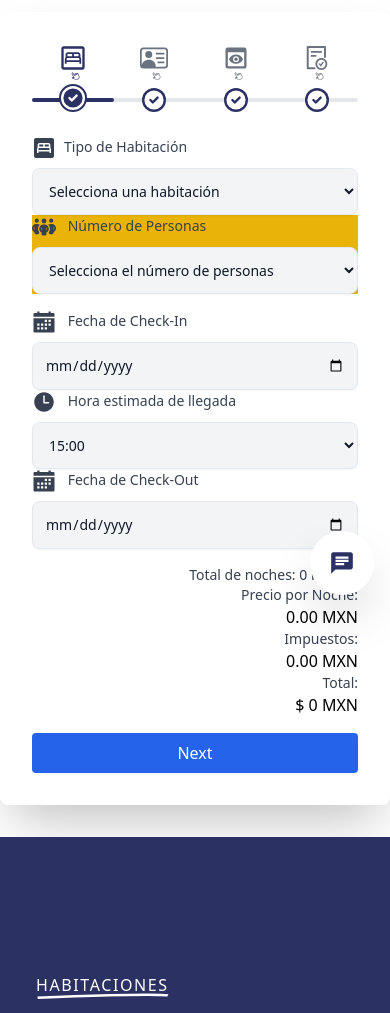
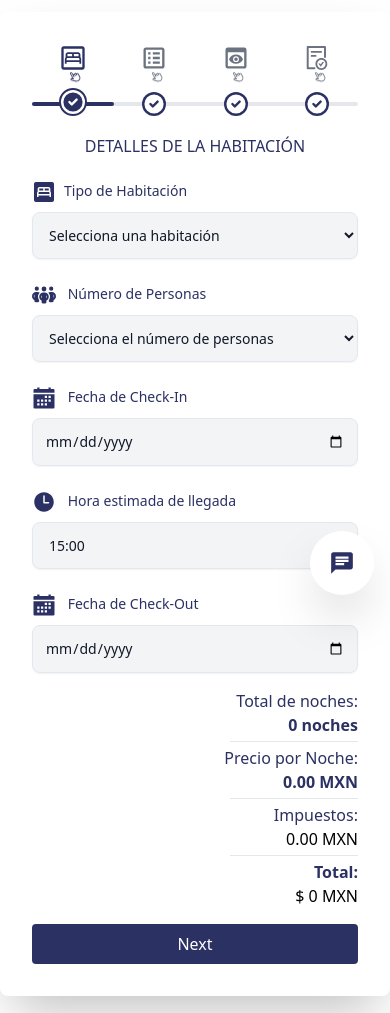
Before and after one commit to OzkrMebasser/plaza-nardos-hotel, a Next.js app: page /reservaciones in a window 390 px wide. Shown: the part 233-1246 px from the top of the page. Built offline with nearby package versions, Linux system fonts and the light colour scheme.

Commit message:
working in UI booking steps

```diff
--- a/src/app/components/BookingSteps/RoomInfoForm.jsx
+++ b/src/app/components/BookingSteps/RoomInfoForm.jsx
@@ -8,9 +8,7 @@ import { MdBedroomParent } from "react-icons/md";
 import { FaPeopleGroup } from "react-icons/fa6";
 import { IoCalendarSharp } from "react-icons/io5";
 import { IoTime } from "react-icons/io5";
-
-
-
+import SubTitle from "../SubTitle";
 
 const RoomInfoForm = ({ onSubmit }) => {
   const { getTranslations } = useLanguage();
@@ -125,14 +123,15 @@ const RoomInfoForm = ({ onSubmit }) => {
 
   return (
     <form onSubmit={formik.handleSubmit} className="space-y-4 mt-12 ">
+      <SubTitle title={translations.bookingInfo.roomDetails} />
       <div className="lg:grid lg:grid-cols-2 lg:gap-4">
-        <div className="">
+        <div className="mt-6 lg:mt-0">
           <label
             htmlFor="roomType"
-            className="block text-sm font-medium text-gray-700 align-middle"
+            className="block text-sm font-medium text-[#2b3163] align-middle"
           >
-             <MdBedroomParent className="inline w-6 h-6 mr-2" />Tipo de Habitación
-
+            <MdBedroomParent className="inline w-6 h-6 mr-2" />
+            Tipo de Habitación
           </label>
 
           <select
@@ -154,13 +153,12 @@ const RoomInfoForm = ({ onSubmit }) => {
           ) : null}
         </div>
 
-        <div className="bg-yellow-500 sm:mt-8 lg:mt-0">
+        <div className="mt-6 lg:mt-0">
           <label
             htmlFor="numberOfPeople"
-            className="block text-sm font-medium text-gray-700"
+            className="block text-sm font-medium text-[#2b3163]"
           >
-              <FaPeopleGroup className="inline w-6 h-6 mr-2"/> {" "}Número de Personas{" "}
-
+            <FaPeopleGroup className="inline w-6 h-6 mr-2" /> Número de Personas{" "}
           </label>
           <select
             id="numberOfPeople"
@@ -181,12 +179,13 @@ const RoomInfoForm = ({ onSubmit }) => {
 
       {/* Check-in, Check-out, and Arrival Time in 3 columns in lg */}
       <div className="lg:grid lg:grid-cols-3 lg:gap-4">
-        <div>
+        <div className="mt-6 lg:mt-0">
           <label
             htmlFor="checkInDate"
-            className="block text-sm font-medium text-gray-700"
+            className="block text-sm font-medium text-[#2b3163]"
           >
-            <IoCalendarSharp className="inline w-6 h-6 mr-2" />  Fecha de Check-In
+            <IoCalendarSharp className="inline w-6 h-6 mr-2" /> Fecha de
+            Check-In
           </label>
           <input
             type="date"
@@ -208,10 +207,10 @@ const RoomInfoForm = ({ onSubmit }) => {
           )}
         </div>
 
-        <div>
+        <div className="mt-6 lg:mt-0">
           <label
             htmlFor="estimatedArrivalTime"
-            className="block text-sm font-medium text-gray-700"
+            className="block text-sm font-medium text-[#2b3163]"
           >
             <IoTime className="inline w-6 h-6 mr-2" /> Hora estimada de llegada
           </label>
@@ -237,12 +236,13 @@ const RoomInfoForm = ({ onSubmit }) => {
           ) : null}
         </div>
 
-        <div>
+        <div className="mt-6 lg:mt-0">
           <label
             htmlFor="checkOutDate"
-            className="block text-sm font-medium text-gray-700"
+            className="block text-sm font-medium text-[#2b3163]"
           >
-           <IoCalendarSharp className="inline w-6 h-6 mr-2" />  Fecha de Check-Out
+            <IoCalendarSharp className="inline w-6 h-6 mr-2" /> Fecha de
+            Check-Out
           </label>
           <input
             type="date"
@@ -265,29 +265,47 @@ const RoomInfoForm = ({ onSubmit }) => {
         </div>
       </div>
 
-      <div className="mt-4">
+      <div className="mt-6 lg:mt-0 border-red-500">
         {isBeforeCheckInTime() && (
-          <p className="text-red-500 mt-2">
+          <strong>
+            {" "}
+            <p className="text-red-500 mt-4 mb-4">
               Nota: El check-in es a partir de las 3:00 p.m. Sin embargo, puedes
               utilizar las instalaciones del hotel antes de esa hora.
             </p>
+          </strong>
         )}
         <div className="text-right">
-          <label className="block text-sm font-medium text-gray-700">
+          <label className="block text-[1rem]  font-medium text-[#2b3163]">
             Total de noches:{" "}
+          </label>
+          <strong>
+            {" "}
+            <p className="text-[#2b3163] ">
+              {" "}
               {calculateNights(formik.values) === 1
                 ? `${calculateNights(formik.values)} noche`
                 : `${calculateNights(formik.values)} noches`}
-          </label>
-          <label className="block text-sm font-medium text-gray-700">
+            </p>
+          </strong>
+          <span className="flex justify-end mt-1 mb-1">
+            <hr className="w-[8rem]" />
+          </span>
+          <label className="block text-[1rem]  font-medium text-[#2b3163]">
             Precio por Noche:
           </label>
-          <span>
+          <strong>
+            {" "}
+            <p className="text-[#2b3163]">
               {selectedRoom
                 ? `${formatNumber(selectedRoom.price[currency])} ${currency}`
                 : `0.00 ${currency}`}
+            </p>
+          </strong>
+          <span className="flex justify-end mt-1 mb-1">
+            <hr className="w-[8rem]" />
           </span>
-          <label className="block text-sm font-medium text-gray-700">
+          <label className="block text-[1rem]  font-medium text-[#2b3163]">
             Impuestos:
           </label>
           <span>
@@ -295,9 +313,13 @@ const RoomInfoForm = ({ onSubmit }) => {
               ? `${formatNumber(selectedRoom.fees[currency])} ${currency}`
               : `0.00 ${currency}`}
           </span>
-          <label className="block text-sm font-medium text-gray-700">
+          <span className="flex justify-end mt-1 mb-1">
+            <hr className="w-[8rem]" />
+          </span>
+          <label className="block text-[1rem]  font-bold text-[#2b3163]">
             Total:
           </label>
+
           <span>
             {currency === "EUR" ? "€" : "$"} {formatNumber(totalPrice)}{" "}
             {currency}
@@ -308,7 +330,7 @@ const RoomInfoForm = ({ onSubmit }) => {
       <div className="mt-4">
         <button
           type="submit"
-          className="w-full px-4 py-2 bg-blue-600 text-white rounded"
+          className="w-full px-4 py-2 bg-[#2b3163] text-white rounded"
           disabled={!formik.isValid || formik.isSubmitting}
         >
           Next
--- a/src/app/components/BookingSteps/StepForm.jsx
+++ b/src/app/components/BookingSteps/StepForm.jsx
@@ -6,6 +6,7 @@ import { BsPersonVcard } from "react-icons/bs";
 import { MdPreview } from "react-icons/md";
 import { AiOutlineFileDone } from "react-icons/ai";
 import { LiaHandPointerSolid } from "react-icons/lia";
+import { BiSpreadsheet } from "react-icons/bi";
 
 
 import Title from "@/app/components/Title";
@@ -37,7 +38,7 @@ const StepForm = () => {
     {
       number: 2,
       label: `${translations.bookingInfo.personalInfo}`,
-      icon: BsPersonVcard,
+      icon: BiSpreadsheet,
     },
     { number: 3, label: `${translations.bookingInfo.review}`, icon: MdPreview },
     {
@@ -89,11 +90,11 @@ const StepForm = () => {
           <h2 className="sr-only">Steps</h2>
 
           {/* Progress Bar Background */}
-          <div className="absolute top-[3.4rem] lg:top-[2.8rem] w-full h-1 bg-gray-200 rounded-lg"></div>
+          <div className="absolute top-[3.6rem] lg:top-[3.08rem] w-full h-1 bg-gray-200 rounded-lg"></div>
 
           {/* Progress Indicator */}
           <div
-            className="absolute top-[3.4rem] lg:top-[2.8rem] h-1 bg-[#2b3163] rounded-lg"
+            className="absolute top-[3.6rem] lg:top-[3.08rem] h-1 bg-[#2b3163] rounded-lg"
             style={{
               width: `${progressPercentage}%`,
               transition: "width 0.3s",
@@ -111,7 +112,7 @@ const StepForm = () => {
                 }`}
               >
                 <span
-                  className={`absolute -bottom-6 rounded-full  ${
+                  className={`absolute -bottom-7 rounded-full  ${
                     currentStep >= step.number
                       ? "bg-white text-[#2b3163] border-2 border-[#2b3163]"
                       : "bg-[#2b3163] text-white"
@@ -139,7 +140,7 @@ const StepForm = () => {
                     {<step.icon className="h-7 w-7" />}
 
                   </span>
-                  <span className=" ml-1 mt-5 text-center absolute block sm:hidden"><LiaHandPointerSolid className="h-[10px] w-[10px] -rotate-[30deg] "/></span>
+                  <span className=" ml-1 mt-5 text-center absolute block sm:hidden moving-span"><LiaHandPointerSolid className="h-[13px] w-[13px] -rotate-[30deg] "/></span>
                 </div>
               </li>
             ))}
--- /dev/null
+++ b/src/app/components/SubTitle.jsx
@@ -0,0 +1,16 @@
+import React from 'react'
+
+const SubTitle = ({title}) => {
+  return (
+    <>
+        <div className="max-w-2xl mx-auto text-center uppercase ">
+          <h4 className="text-[1rem] lg:text-[1.5rem] font-light text-[#2b3163] leading-tight">
+           {title}
+          </h4>
+
+        </div>
+    </>
+  )
+}
+
+export default SubTitle;
--- a/src/app/globals.css
+++ b/src/app/globals.css
@@ -181,3 +181,18 @@
     width: 100%;
   }
 }
+
+.moving-span {
+
+  animation: moveLeftToRight 5s linear infinite;
+
+}
+
+@keyframes moveLeftToRight {
+  0% {
+      transform: translateY(0);
+  }
+  100% {
+      transform: translateY(10%);
+  }
+}
```
Lines whose indentation alone changed are shown as unchanged.
